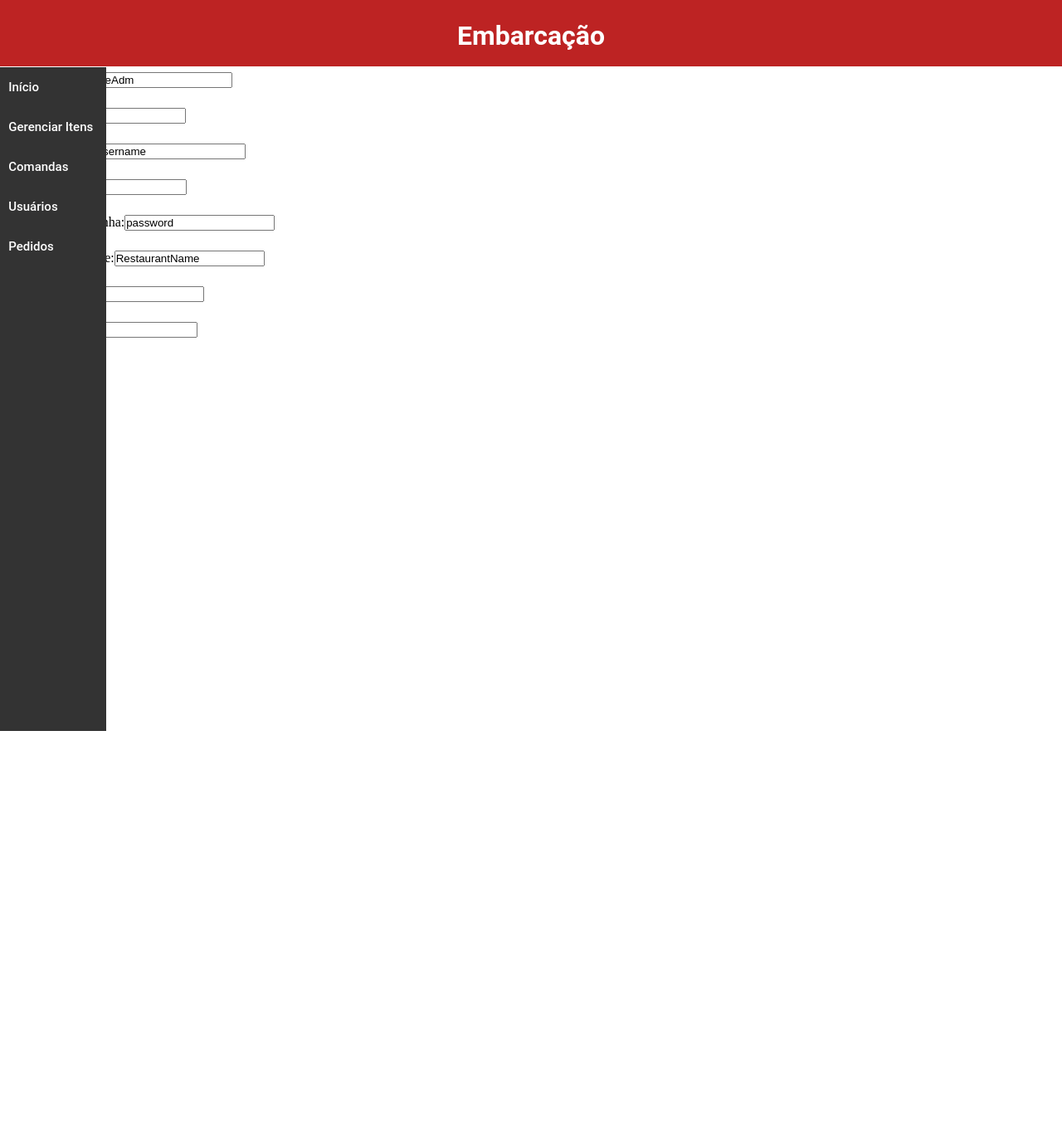
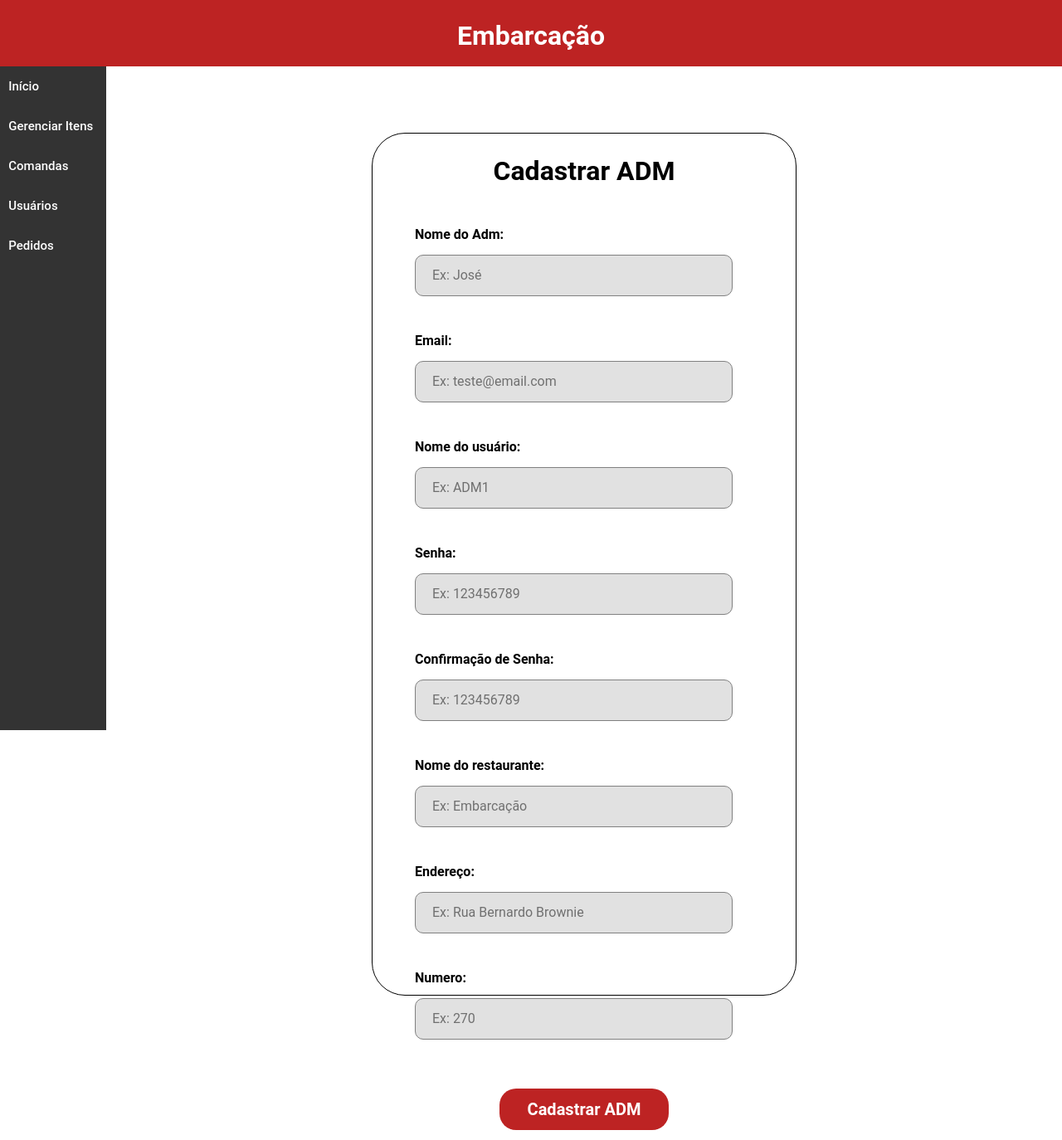
Before and after one commit to Luccacpl/Cardappio, a React (Create React App) app in the folder Cardappio/web/: page /cadastro in a window 1280 px wide. Shown: the whole page at 83% size. Before the commit the page ends 800 px from the top, so only its background shows below. Built offline with nearby package versions, Linux system fonts and the light colour scheme.

Commit message:
Pag Cadastro Terminada.

```diff
--- /dev/null
+++ b/Cardappio/web/src/components/CustomButton.tsx
@@ -0,0 +1,11 @@
+import React from 'react';
+
+import '../styles/components/CustomButton.css';
+
+function CustomButton(props:any) {
+    return(
+            <button type="button" className="CustomButton"> {props.content} </button>
+    );
+}
+
+export default CustomButton;
--- a/Cardappio/web/src/pages/Cadastro.tsx
+++ b/Cardappio/web/src/pages/Cadastro.tsx
@@ -5,6 +5,7 @@ import '../styles/pages/Cadastro.css';
 
 import CustomHeader from '../components/CustomHeader';
 import CustomAside from '../components/CustomAside';
+import CustomButton from '../components/CustomButton';
 
 function Cadastro() {
     return(
@@ -26,46 +27,46 @@ function Cadastro() {
 
                     <Grid item xs={12}>
                         <label htmlFor="name">Nome do Adm:</label>
-                        <input  placeholder="Ex: José" value="nomeAdm" />
+                        <input  placeholder="Ex: José" />
                     </Grid>
 
                     <Grid item xs={12}>
                         <label htmlFor="email">Email:</label>
-                        <input  placeholder="Ex: teste@email.com" value="email" />
+                        <input  placeholder="Ex: teste@email.com"/>
                     </Grid>
 
                     <Grid item xs={12}>
                         <label htmlFor="username">Nome do usuário:</label>
-                        <input  placeholder="Ex: ADM1" value="username" />
+                        <input  placeholder="Ex: ADM1"/>
                     </Grid>
 
                     <Grid item xs={12}>
                         <label htmlFor="password">Senha:</label>
-                        <input  placeholder="Ex: 123456789 " value="password" />
+                        <input  placeholder="Ex: 123456789 "/>
                     </Grid>
 
                     <Grid item xs={12}>
                         <label htmlFor="password">Confirmação de Senha:</label>
-                        <input  placeholder="Ex: 123456789 " value="password" />
+                        <input  placeholder="Ex: 123456789 "/>
                     </Grid>
 
                     <Grid item xs={12}>
                         <label htmlFor="RestaurantName">Nome do restaurante:</label>
-                        <input  placeholder="Ex: Embarcação " value="RestaurantName" />
+                        <input  placeholder="Ex: Embarcação "/>
                     </Grid>
 
                     <Grid item xs={12}>
                         <label htmlFor="Address">Endereço:</label>
-                        <input  placeholder="Ex: Rua Bernardo Brownie " value="Address" />
+                        <input  placeholder="Ex: Rua Bernardo Brownie"/>
                     </Grid>
 
                     <Grid item xs={12}>
                         <label htmlFor="name">Numero:</label>
-                        <input  placeholder="Ex: 270 " value="number" />
+                        <input  placeholder="Ex: 270 "/>
                     </Grid>
 
                     <Grid item xs={12}>
-                        <button type="button"> Realizar Login </button>
+                        <CustomButton content="Cadastrar ADM"/>
                     </Grid>
 
                 </Grid>
--- a/Cardappio/web/src/styles/components/ButtonMenu.css
+++ b/Cardappio/web/src/styles/components/ButtonMenu.css
@@ -20,4 +20,6 @@
 
 .menuButton:hover {
     background: #4F4F4F;
+
+    transition: 0.3s;
 }
--- a/Cardappio/web/src/styles/components/CustomAside.css
+++ b/Cardappio/web/src/styles/components/CustomAside.css
@@ -4,12 +4,14 @@
 
     background-color: #333333;
 
-    position: fixed;
+    position: relative;
     display: flex;
     flex-direction: column;
     justify-content: space-between;
+    float: left;
+    clear: right;
 
-    top: 10.1vh;
+
 }
 
 #page-cadastro aside .menuDiv {
--- /dev/null
+++ b/Cardappio/web/src/styles/components/CustomButton.css
@@ -0,0 +1,26 @@
+.CustomButton {
+    width: 40%;
+    height: 50px;
+
+    background-color: #bd2323;
+    border: 0px;
+    border-radius: 20px;
+
+    margin-left: 30%;
+    margin-top: 3%;
+
+    color: #fff;
+    text-align: center;
+    font-weight: bold;
+    font-size: 20px;
+    font-family: 'Roboto', sans-serif;
+
+    cursor: pointer;
+    outline: none;
+}
+
+.CustomButton:hover {
+    background: #4F4F4F;
+
+    transition: 0.3s;
+}
--- a/Cardappio/web/src/styles/components/CustomHeader.css
+++ b/Cardappio/web/src/styles/components/CustomHeader.css
@@ -3,7 +3,7 @@ header {
     height: 10vh;
     background-color: #BD2323;
 
-    position: fixed;
+    position: relative;
     top: 0;
 
     z-index: 1;
--- a/Cardappio/web/src/styles/global.css
+++ b/Cardappio/web/src/styles/global.css
@@ -2,6 +2,7 @@
     margin: 0;
     padding: 0;
     box-sizing: border-box;
+    font-family: 'Roboto', sans-serif;
 }
 
 body {
--- a/Cardappio/web/src/styles/pages/Cadastro.css
+++ b/Cardappio/web/src/styles/pages/Cadastro.css
@@ -3,3 +3,61 @@
     height: 100vh;
     background-color: #fff;
 }
+
+#page-cadastro form {
+    width: 40vw;
+    height: 130vh;
+
+    border: 1px solid black;
+    border-radius: 40px;
+
+    position: relative;
+    left: 25%;
+    top: 10%;
+    float: left;
+
+}
+
+#page-cadastro form h1 {
+    text-align: center;
+    margin-top: 5%;
+    position: relative;
+}
+
+#page-cadastro form hr {
+    border: 0px solid transparent;
+}
+
+#page-cadastro form label {
+    color: #000;
+	font-style: normal;
+	font-weight: bold;
+	font-size: 16px;
+
+	margin: 10%;
+}
+
+#page-cadastro form input {
+    width: 75%;
+	height: 6.3vh;
+    padding: 0 20px;
+
+    background-color: rgba(196, 196, 196, 0.5);
+
+	border: 1px solid grey;
+	border-radius: 10px;
+
+	outline: none;
+
+    margin: auto 10%;
+    margin-top: 15px;
+    margin-bottom: 20px;
+
+	font-size: 100%;
+
+	max-height: 50px;
+}
+
+::-webkit-input-placeholder {
+	color: rgba(0, 0, 0, 1);
+}
```
Also changed, not shown: 1 other file (tests, documents, lock files or other folders).
